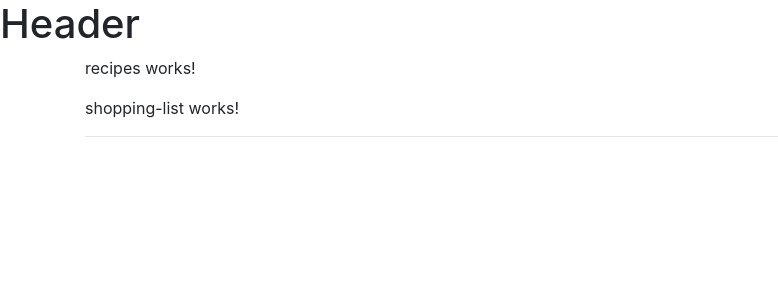
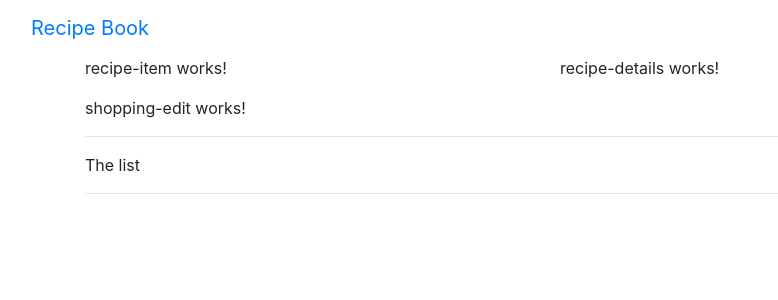
Before and after one commit to mcube25/shopping-list-app, an Angular app: page / in a window 1280 px wide. Shown: the top 300 px of the page, without its empty margins (0-778 px from the left). Built offline with nearby package versions, Linux system fonts and the light colour scheme.

Commit message:
building the header component

```diff
--- a/src/app/header/header.component.html
+++ b/src/app/header/header.component.html
@@ -1 +1,22 @@
-<h1>Header</h1>
+<nav class = "navbar navbar-default">
+    <div class="container-fluid">
+      <div class="navbar-header">
+      <a href="#" class = "navbar-brand">Recipe Book</a>
+      </div>
+      <div class="collapse navbar-collapse">
+        <ul class="nav navbar-nav">
+          <li class="nav-item"><a href="#">Recipe section</a></li>
+          <li class="nav-item"><a href="#">Shopping list section</a></li>
+        </ul>
+    <ul class="nav navbar-nav navbar-right">
+          <li class ="dropdown">
+            <a href="#" class="dropdown-toggle" role="button">Manage<span class="caret"></span></a>
+<ul class="dropdown-menu">
+  <li><a href="#">saving data</a></li>
+  <li><a href="#"></a>fetching data</li>
+</ul>
+          </li>
+        </ul>
+      </div>
+    </div>
+  </nav>
--- a/src/app/recipes/recipe-list/recipe-list.component.html
+++ b/src/app/recipes/recipe-list/recipe-list.component.html
@@ -1 +1 @@
-<p>recipe-list works!</p>
+<app-recipe-item></app-recipe-item>
--- a/src/app/recipes/recipes.component.html
+++ b/src/app/recipes/recipes.component.html
@@ -1 +1,8 @@
-<p>recipes works!</p>
+<div class ="row">
+<div class ="col-md-5">
+<app-recipe-list></app-recipe-list>
+</div>
+<div class ="col-md-7">
+  <app-recipe-details></app-recipe-details>
+</div>
+</div>
--- a/src/app/shopping-list/shopping-list.component.html
+++ b/src/app/shopping-list/shopping-list.component.html
@@ -1 +1,9 @@
-<p>shopping-list works!</p>
+<div classs = "row">
+
+<div class = "col-xs-10">
+<app-shopping-edit></app-shopping-edit>
+<hr>
+<p>The list</p>
+</div>
+
+</div>
```
